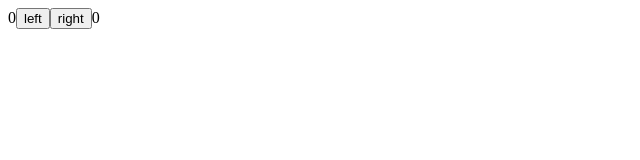
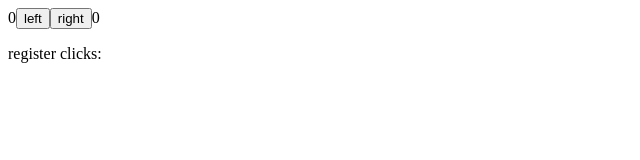
Before and after one commit to Cris-Emir/Full-Stack-Course, a React (Vite) app: page / in a window 1280 px wide. Shown: the top 160 px of the page, without its empty margins (0-640 px from the left). Built offline with nearby package versions, Linux system fonts and the light colour scheme.

Commit message:
Manejo de Arrays

```diff
--- a/src/App.jsx
+++ b/src/App.jsx
@@ -1,25 +1,33 @@
 import { useState } from "react";
 
 const App = () => {
-  const [clicks, setClicks] = useState({
-    left: 0,
-    right: 0,
-  });
+  const [left, setLeft] = useState(0)
+  const [right, setRight] = useState(0)
 
-const handleLeftClick = () =>
-  setClicks({ ...clicks, left: clicks.left + 1 })
+  const [allClicks, setAll] = useState([])
 
-const handleRightClick = () =>
-  setClicks({ ...clicks, right: clicks.right + 1 })
+
+  const handleLeftClick = () => {
+    setAll(allClicks.concat('L'))
+    setLeft(left + 1)
+  }
+
+
+  const handleRightClick = () => {
+    setAll(allClicks.concat('R'))
+    setRight(right + 1)
+  }
 
   return (
     <div>
-      {clicks.left}
+      {left}
       <button onClick={handleLeftClick}>left</button>
       <button onClick={handleRightClick}>right</button>
-      {clicks.right}
+      {right}
+
+      <p>register clicks: {allClicks.join('')}</p>
     </div>
-  );
-};
+  )
+}
 
 export default App;
```
